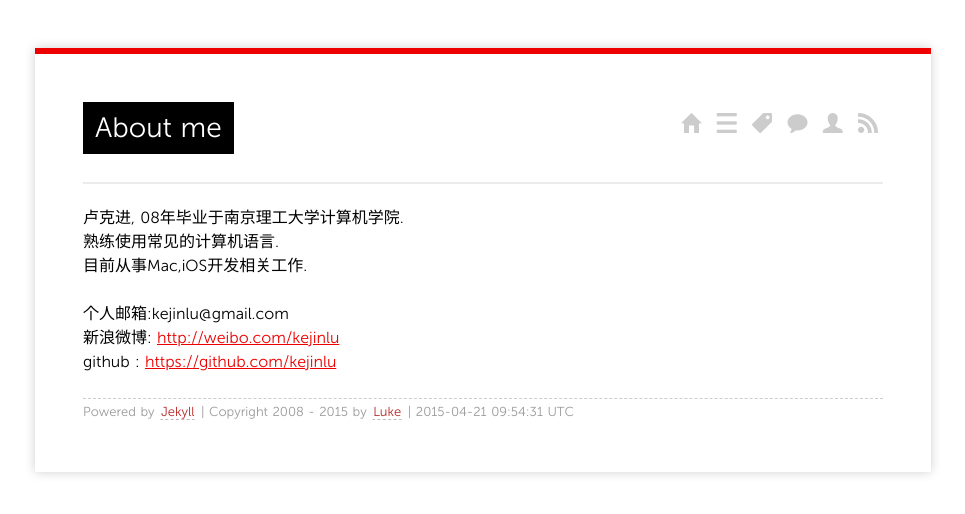
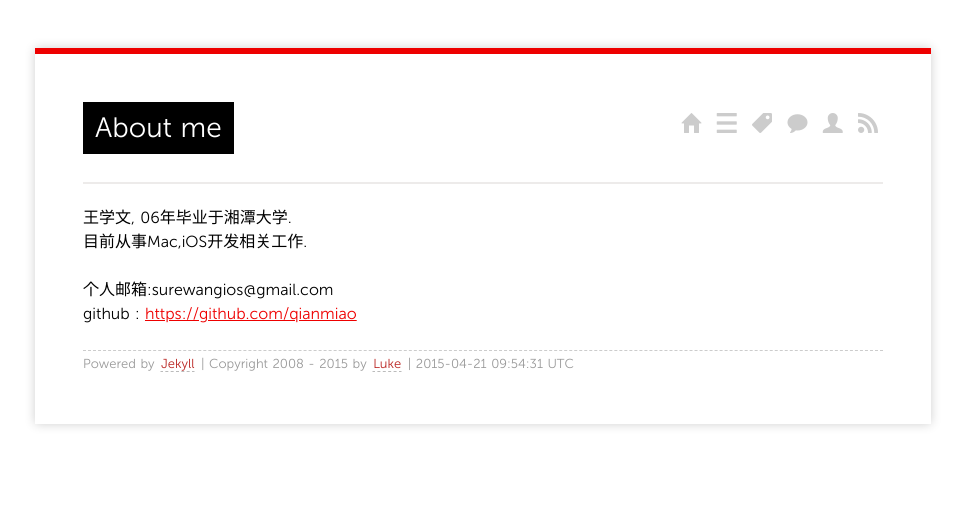
Before and after one commit to qianmiao/qianmiao.github.io, a Jekyll site: the page built from about/index.md, in a window 1280 px wide. Shown: the top 514 px of the page, without its empty margins (157-1122 px from the left). Built offline with Jekyll 4.4.1, drawn with Linux system fonts in a browser that asks for light colours; Markdown is read by kramdown in place of the engine named in the settings; comment, search, counter and statistics services are not loaded.

Commit message:
Update index.md

```diff
--- a/about/index.md
+++ b/about/index.md
@@ -4,10 +4,8 @@
 comments: yes
 ---
 
-卢克进, 08年毕业于南京理工大学计算机学院.
-熟练使用常见的计算机语言.
+王学文, 06年毕业于湘潭大学.
 目前从事Mac,iOS开发相关工作.
 
-个人邮箱:kejinlu@gmail.com
-新浪微博: [http://weibo.com/kejinlu](http://weibo.com/kejinlu)
-github : [https://github.com/kejinlu](https://github.com/kejinlu)
+个人邮箱:surewangios@gmail.com
+github : [https://github.com/qianmiao](https://github.com/qianmiao)
```
